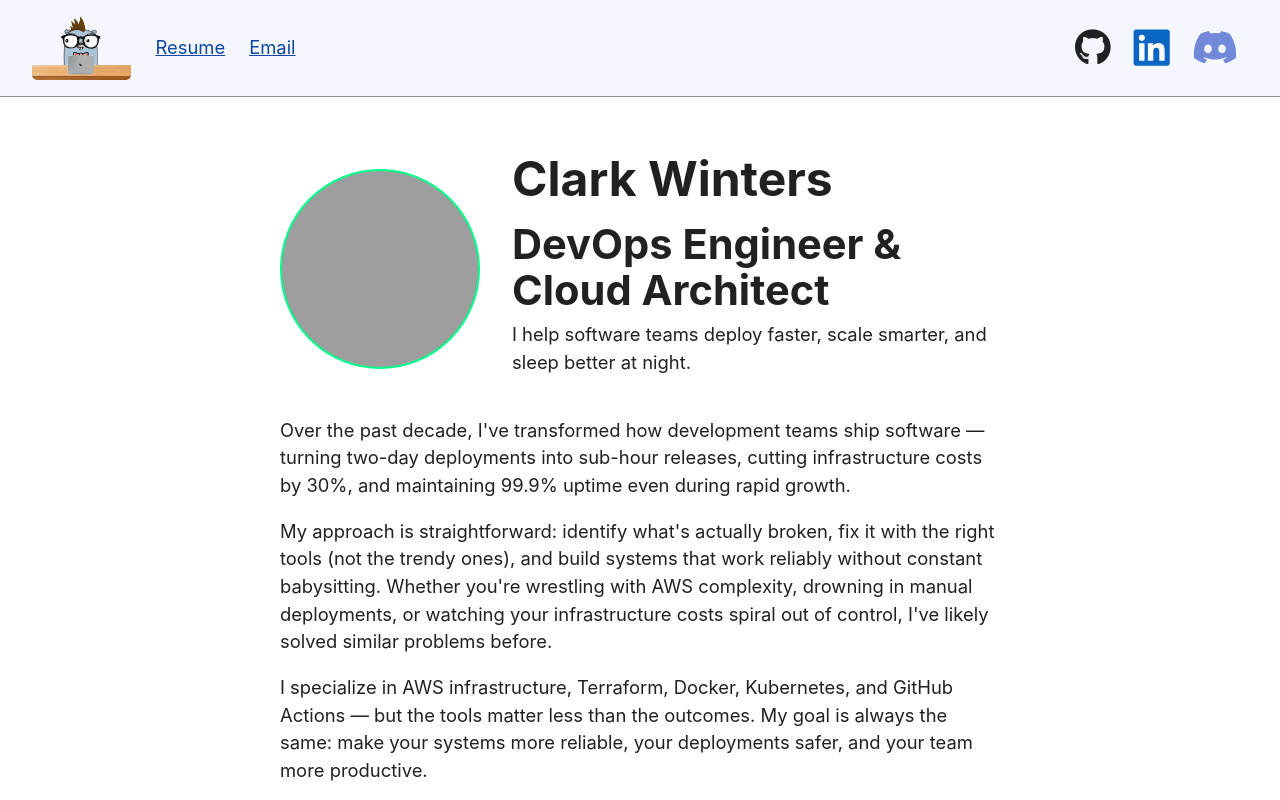
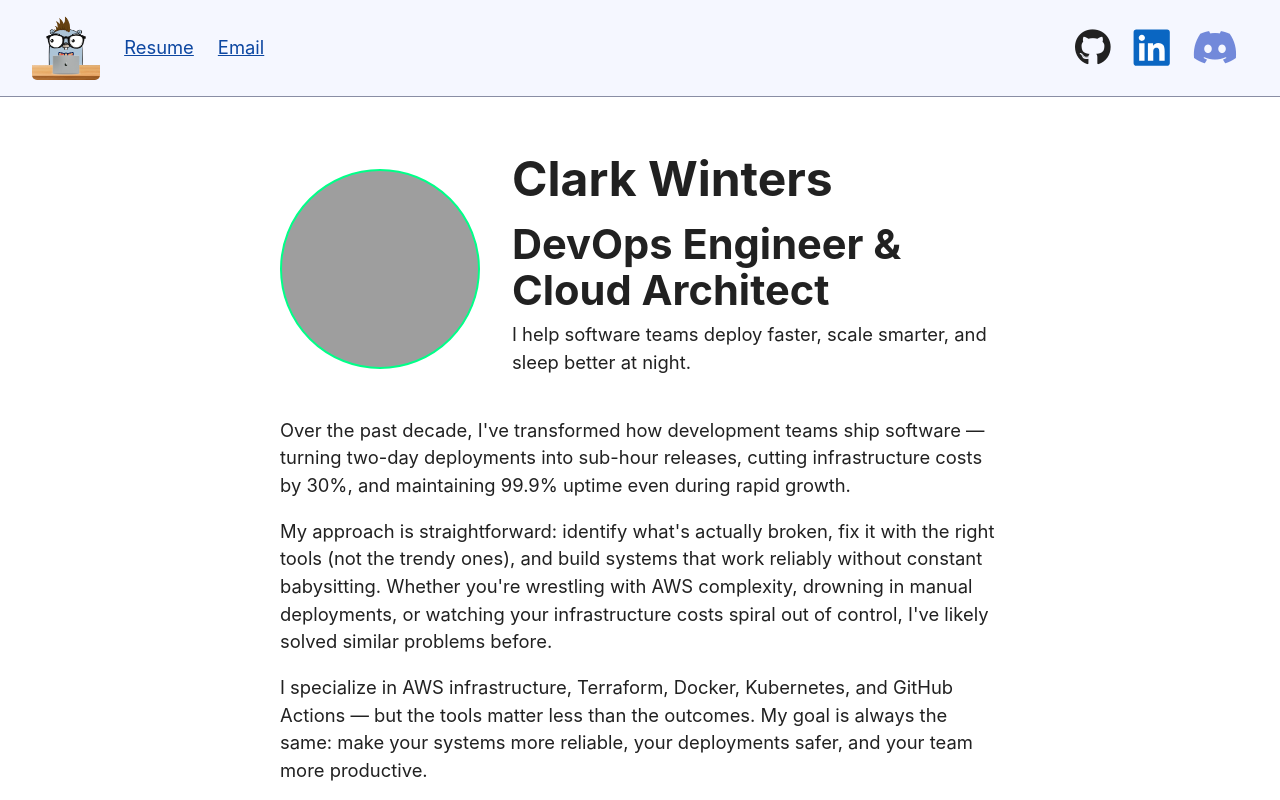
Before and after one commit to cwinters8/clarkwinters.com, a website built with Vite: page index.html in a window 1280 px wide. Shown: the top 800 px of the page. Built offline with nearby package versions, Linux system fonts and the light colour scheme; grey boxes are pictures that could not be loaded.

```diff
--- a/index.html
+++ b/index.html
@@ -26,7 +26,7 @@
     <header class="nav">
       <div class="links">
         <img
-          src="./assets/images/gopher_working_small.png"
+          src="./assets/images/gopher_working_cropped.png"
           alt="Gopher Clark logo"
           class="header-logo"
         />
```
Also changed, not shown: assets/images/gopher_working_cropped.png (added), assets/images/gopher_working_small.png (deleted).
